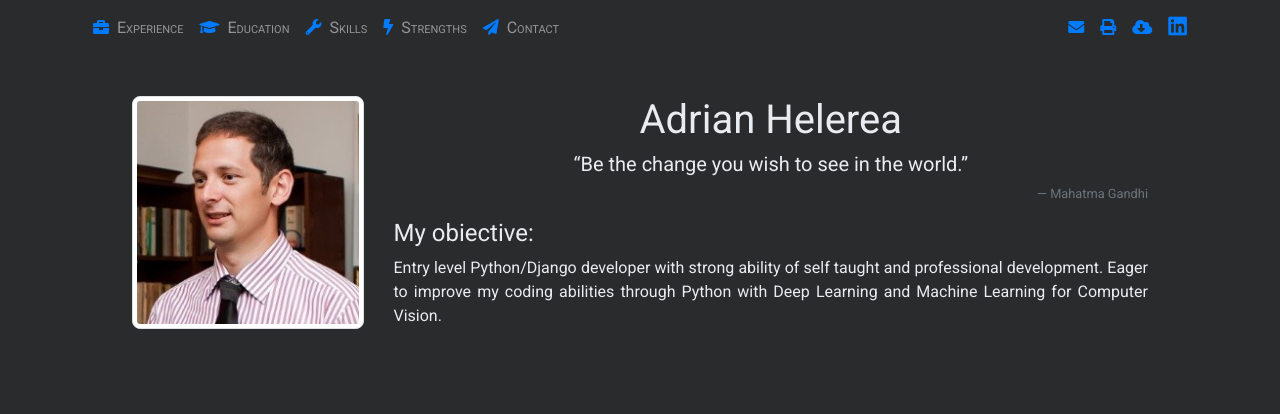
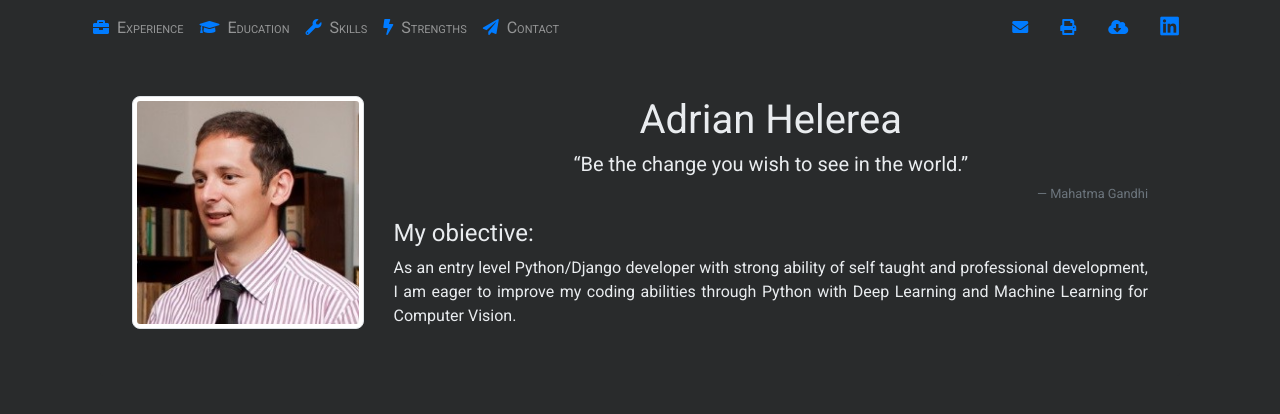
Before and after one commit to hellyworld/resume, a Django app: page / in a window 1280 px wide. Shown: the top 414 px of the page. Run offline with Django 3.2, Linux system fonts and the light colour scheme; data that the repository does not hold is empty; some libraries are stand-ins or nearby versions.

Commit message:
navbar done

```diff
--- a/curriculum/templates/jumbotron.html
+++ b/curriculum/templates/jumbotron.html
@@ -14,9 +14,10 @@
                 </blockquote>
 
                 <h4 class="text-justify"><bolt>My obiective:</bolt></h4>
-                <p class="text-justify">Entry level Python/Django developer with strong ability of self
-                taught and professional development. Eager to improve my coding abilities through Python
-                with Deep Learning and Machine Learning for Computer Vision.
+                <p class="text-justify">
+                    As an entry level Python/Django developer with strong ability of self taught and professional
+                    development, I am eager to improve my coding abilities through Python with Deep Learning and
+                    Machine Learning for Computer Vision.
                 </p>
             </div>
         </div>
--- a/curriculum/templates/navbar.html
+++ b/curriculum/templates/navbar.html
@@ -2,7 +2,7 @@
 
 
 <div class="container">
-    <nav class="navbar navbar-expand-md navbar-dark fixed-top">
+    <nav class="navbar navbar-expand-lg navbar-dark fixed-top">
         <div class="container">
             <button class="navbar-toggler" type="button" data-toggle="collapse" data-target="#navbarCollapse" aria-controls="navbarCollapse" aria-expanded="false" aria-label="Toggle navigation">
                 <span class="navbar-toggler-icon"></span>
@@ -41,7 +41,7 @@
 
             <!--right side of navbar-->
             <div>
-                <ul class="nav navbar-nav navbar-right">
+                <ul class="nav">
                     <li class="nav-item">
                         <a class="nav-link" href="mailto:helereaiadrian@gmail.com">
                             <span class="fas fa-envelope" aria-hidden="true"></span>
--- a/static/css/resume.css
+++ b/static/css/resume.css
@@ -20,6 +20,14 @@ nav {
 .navbar-light .navbar-toggler {
     border-color: #007bff !important;
 }
+
+.navbar-right {
+    margin: 0;
+    position: absolute;
+    right: 0;
+    top: 0;
+}
+
 
 .jumbotron {
     padding: 2rem 2rem;
```
Also changed, not shown: 2 other files.
